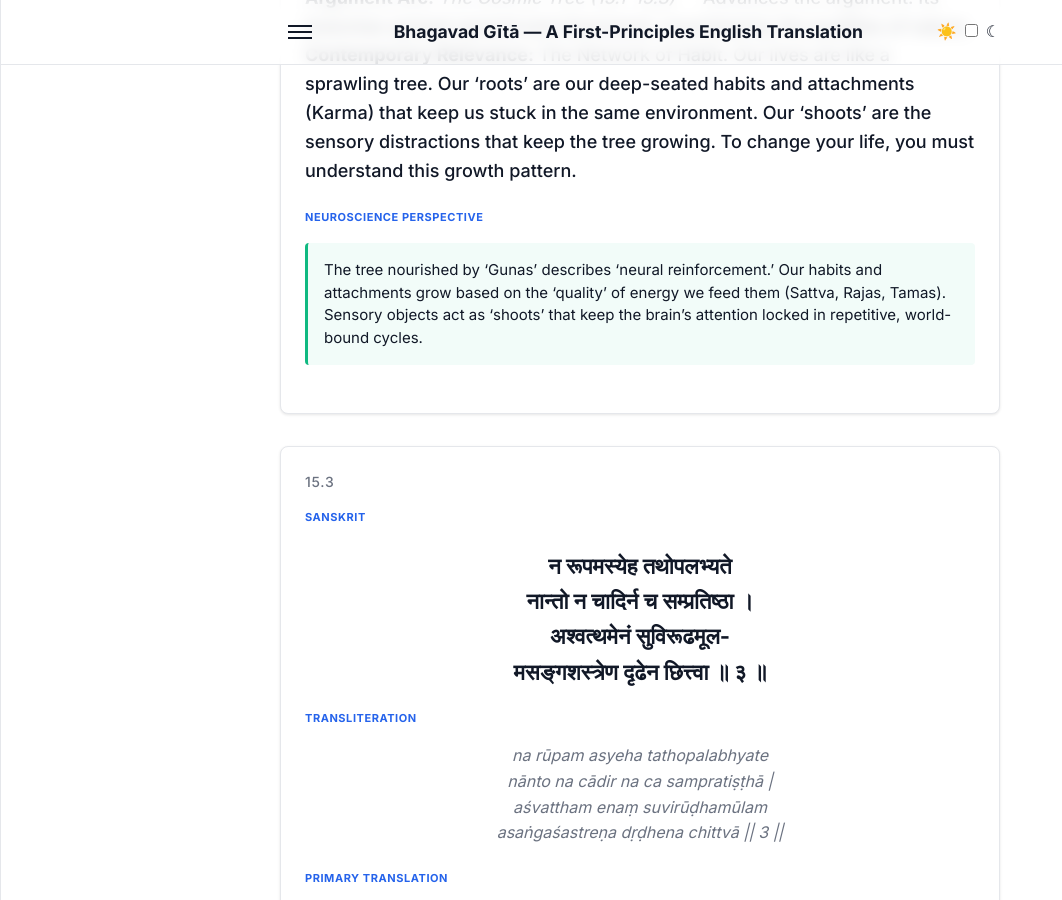
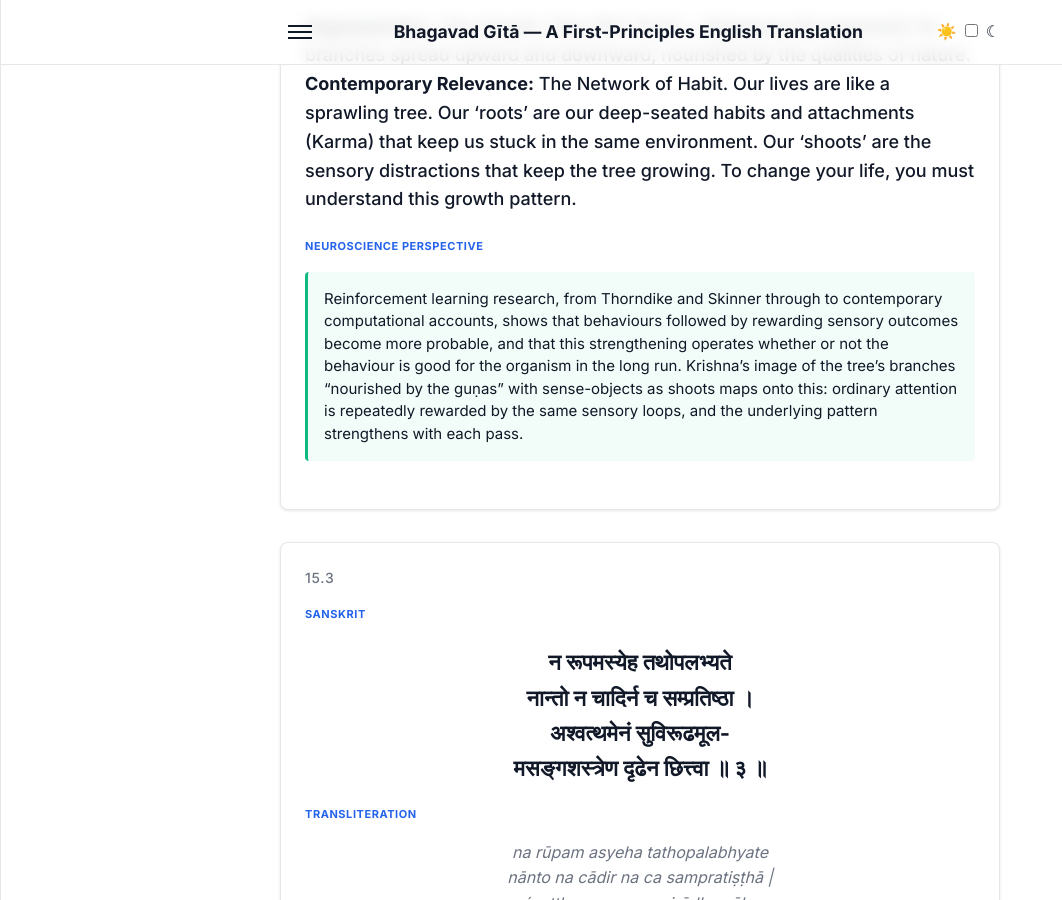
Before and after one commit to ishitvagoel/GitaTranslation, a Jekyll site: the page built from chapters/chapter-15.md, in a window 1280 px wide and 900 px high, scrolled down 2574 px. Shown: the whole window, without its empty margins (0-1062 px from the left). Built offline with Jekyll 4.4.1, drawn with Linux system fonts in a browser that asks for light colours; some of the changed text lies outside the part shown.

Commit message:
Ch 15: ground Neuroscience sections in attested research
Chapter 15 was already in good shape from prior cleanup — most
Neuroscience paragraphs cite real findings (top-down processing,
habit extinction, self-affirmation, default mode network, binding
problem, neuroplasticity, attentional control, meta-cognition,
gut-brain axis, mindful eating / insular cortex, awe / vagus nerve,
predictive processing, hierarchical processing, anterior cingulate,
cognitive closure).

Remaining work: lightly cleaned up verse 15.2's metaphor (neural
reinforcement) with a proper citation (Thorndike, Skinner, modern
reinforcement learning). Replaced two "First Principle" boilerplate
phrases in Contemporary Relevance sections (15.1 and 15.17).

Result: 20 Neuroscience Perspective paragraphs retained (all 20), 20
Contemporary Relevance sections intact, 20 verses preserved, no flagged
jargon remaining.

```diff
--- a/chapters/chapter-15.md
+++ b/chapters/chapter-15.md
@@ -25,7 +25,7 @@ They speak of an imperishable sacred fig tree (*aśvattha*) with its roots above
 **Simple Translation:** The Blessed Lord said: They speak of an eternal Ashvattha (fig) tree with its roots above and its branches below. Its leaves are the ancient songs of wisdom. One who truly understands this tree knows the essence of all knowledge.
 
 **Argument Arc:** *The Cosmic Tree (15.1–15.3)* — Opens the section by establishing the Blessed Lord said: They speak of an eternal Ashvattha (fig) tree with its roots above and its branches below.
-**Contemporary Relevance:** The Upside-Down Perspective. Usually, trees have roots in the ground and branches in the air. But the 'Tree of Life' starts from the Absolute (the roots above) and grows down into the material world. This is a First Principle of Causality: everything physical starts from an invisible, non-physical source.
+**Contemporary Relevance:** The Upside-Down Perspective. Usually, trees have roots in the ground and branches in the air. But the 'Tree of Life' starts from the Absolute (the roots above) and grows down into the material world. The foundational claim is one of causality: everything physical starts from an invisible, non-physical source.
 
 **Neuroscience Perspective:** The 'upside-down tree' mirrors what cognitive science calls top-down processing — the way abstract goals, beliefs, and values shape how we perceive and act in the physical world. Prefrontal regions that hold long-term goals exert powerful influence over sensory and motor systems below. Understanding the deep values that govern your behavior is the key to mastering its outcomes.
 
@@ -54,7 +54,7 @@ Downward and upward its branches are spread, nourished by the *guṇas*, with th
 **Argument Arc:** *The Cosmic Tree (15.1–15.3)* — Advances the argument: Its branches spread upward and downward, nourished by the qualities of nature.
 **Contemporary Relevance:** The Network of Habit. Our lives are like a sprawling tree. Our 'roots' are our deep-seated habits and attachments (Karma) that keep us stuck in the same environment. Our 'shoots' are the sensory distractions that keep the tree growing. To change your life, you must understand this growth pattern.
 
-**Neuroscience Perspective:** The tree nourished by 'Gunas' describes 'neural reinforcement.' Our habits and attachments grow based on the 'quality' of energy we feed them (Sattva, Rajas, Tamas). Sensory objects act as 'shoots' that keep the brain's attention locked in repetitive, world-bound cycles.
+**Neuroscience Perspective:** Reinforcement learning research, from Thorndike and Skinner through to contemporary computational accounts, shows that behaviours followed by rewarding sensory outcomes become more probable, and that this strengthening operates whether or not the behaviour is good for the organism in the long run. Krishna's image of the tree's branches "nourished by the *guṇas*" with sense-objects as shoots maps onto this: ordinary attention is repeatedly rewarded by the same sensory loops, and the underlying pattern strengthens with each pass.
 
 ---
 
```
Also changed, not shown: other parts of chapters/chapter-15.md (+1 -1 lines).
